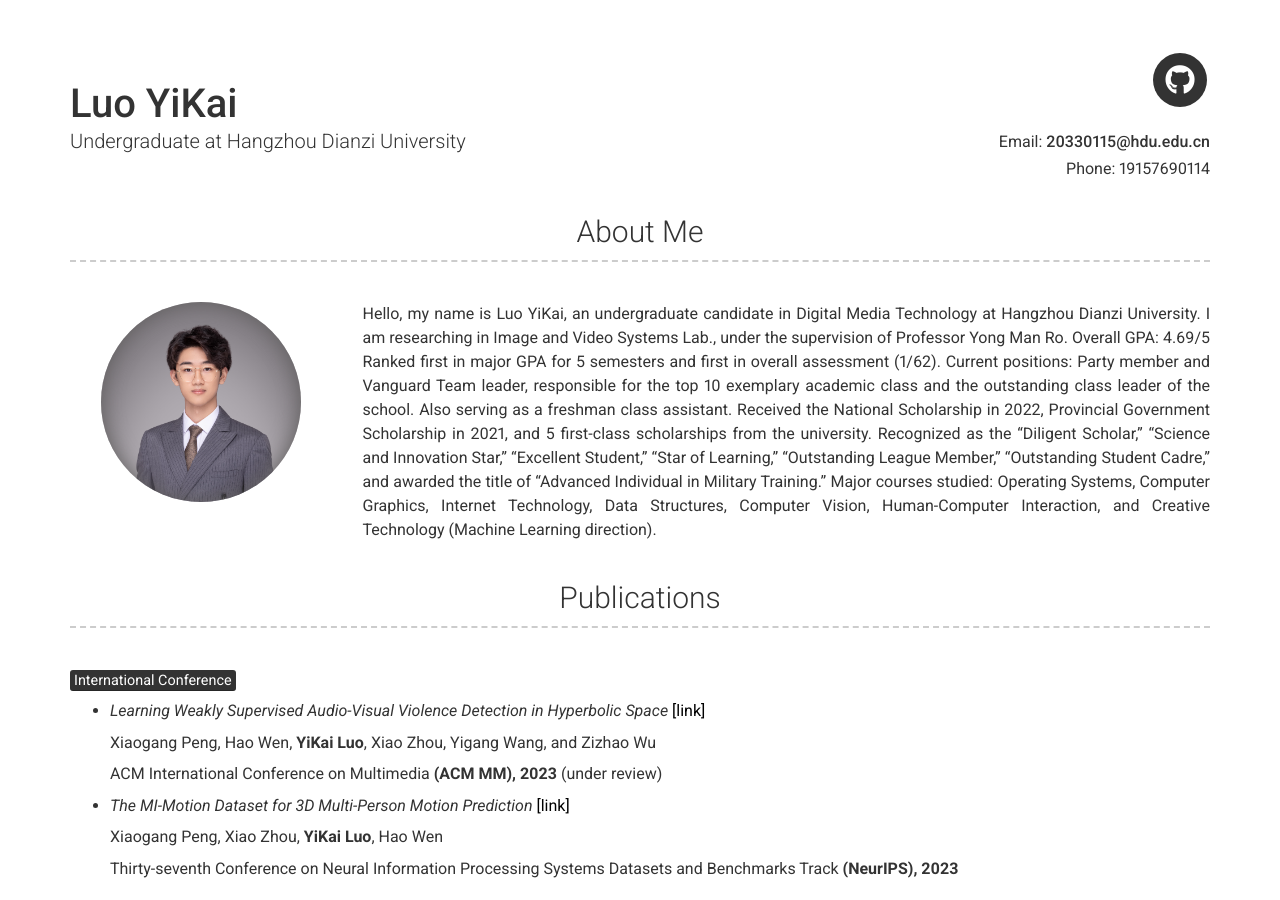
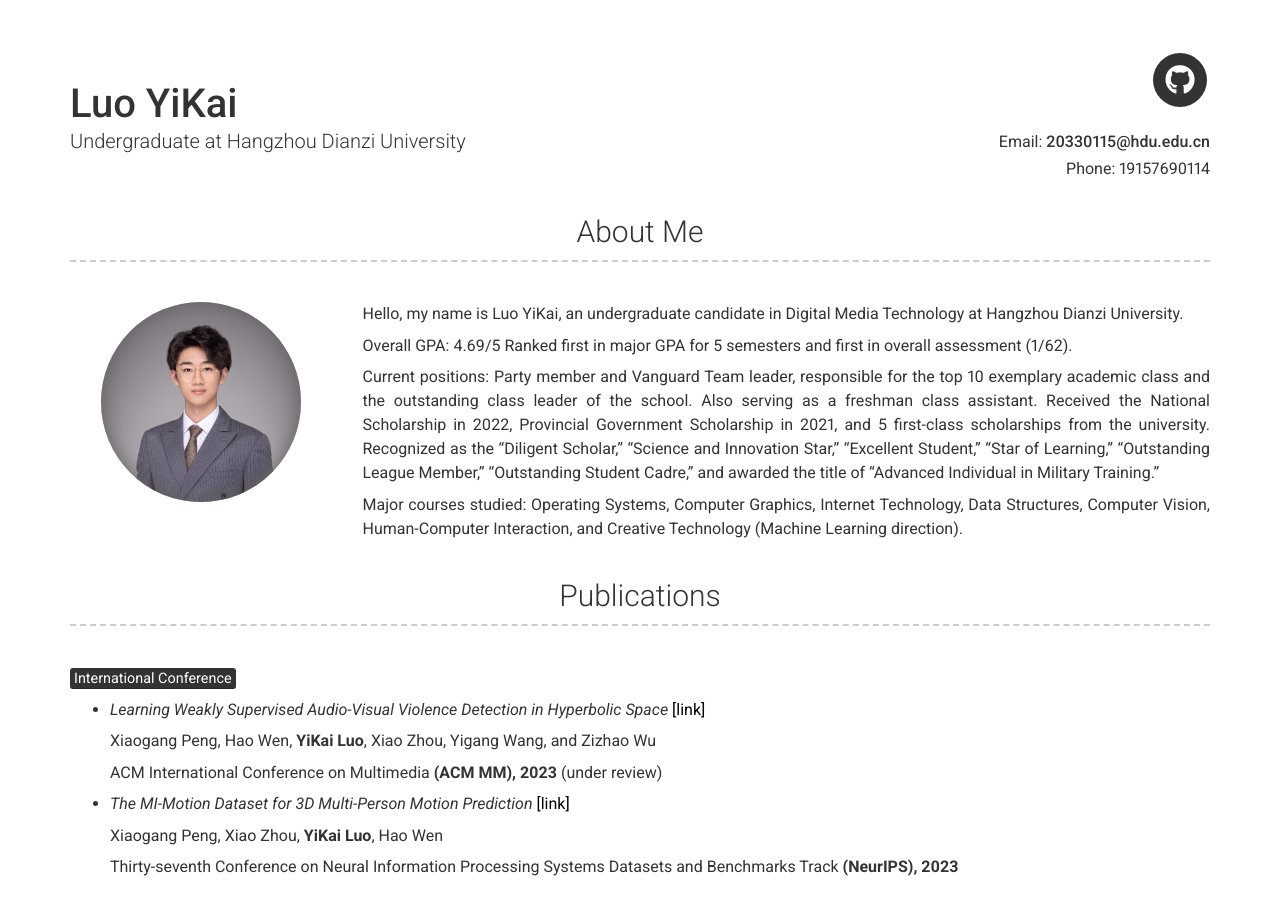
Before and after one commit to LYK0520/LYK0520.github.io, a Jekyll site: the page built from index.md, in a window 1280 px wide and 900 px high. Built offline with Jekyll 4.4.1, drawn with Linux system fonts in a browser that asks for light colours; nearby versions of some CDN libraries; part of the change alters nothing that is shown.

Commit message:
Update _config.yml

```diff
--- a/_config.yml
+++ b/_config.yml
@@ -53,12 +53,13 @@ github_username:  LYK0520
 about_profile_image: images/profile.png # path of image which will be displayed in about section
 about_content: | # this will include new lines to allow paragraphs
   Hello, my name is Luo YiKai, an undergraduate candidate in Digital Media Technology at Hangzhou Dianzi University.
-  I am researching in Image and Video Systems Lab., under the supervision of Professor Yong Man Ro.
-  Overall GPA: 4.69/5
-  Ranked first in major GPA for 5 semesters and first in overall assessment (1/62).
+
+  Overall GPA: 4.69/5  Ranked first in major GPA for 5 semesters and first in overall assessment (1/62).
+
   Current positions: Party member and Vanguard Team leader, responsible for the top 10 exemplary academic class and the outstanding class leader of the school. Also serving as a freshman class assistant.
   Received the National Scholarship in 2022, Provincial Government Scholarship in 2021, and 5 first-class scholarships from the university.
   Recognized as the "Diligent Scholar," "Science and Innovation Star," "Excellent Student," "Star of Learning," "Outstanding League Member," "Outstanding Student Cadre," and awarded the title of "Advanced Individual in Military Training."
+
   Major courses studied: Operating Systems, Computer Graphics, Internet Technology, Data Structures, Computer Vision, Human-Computer Interaction, and Creative Technology (Machine Learning direction).
 
 content:
```
